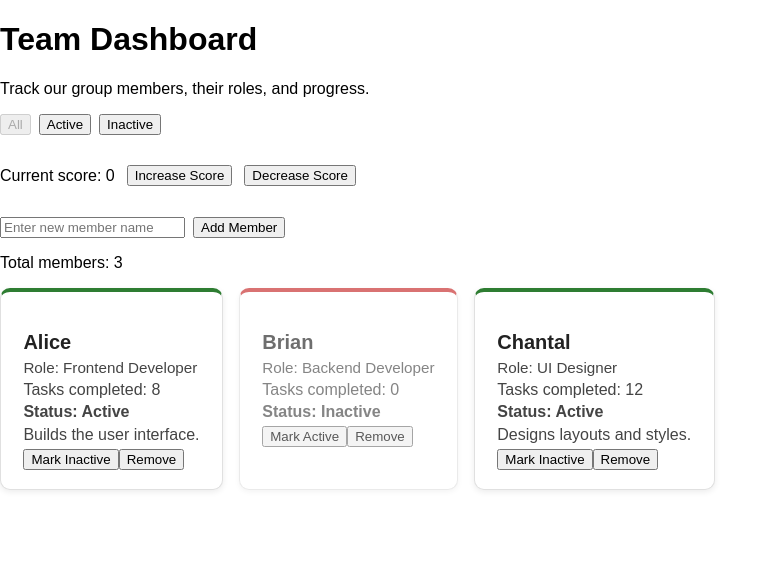
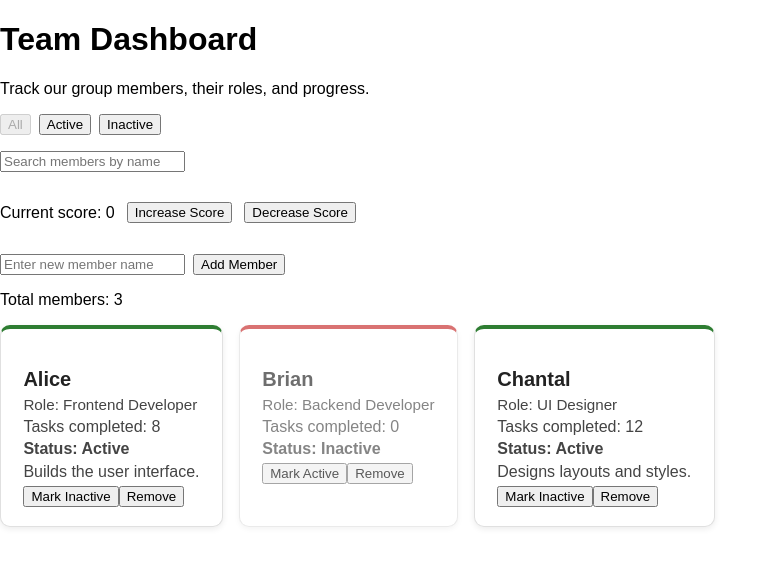
Before and after one commit to Effiong06/react-50-tasks, a React (Vite) app: page / in a window 1280 px wide. Shown: the top 566 px of the page, without its empty margins (0-778 px from the left). Built offline with nearby package versions, Linux system fonts and the light colour scheme.

Commit message:
task 49: add controlled search input to filter members by name

```diff
--- a/src/TeamDashboard.css
+++ b/src/TeamDashboard.css
@@ -10,6 +10,11 @@
 .status-filter {
   display: flex;
   gap: 0.5rem;
+  margin-bottom: 1rem;
+}
+
+.search-input {
+  display: block;
   margin-bottom: 1rem;
 }
 
--- a/src/TeamDashboard.tsx
+++ b/src/TeamDashboard.tsx
@@ -30,6 +30,9 @@ function TeamDashboard() {
 
   // Task 48: which status to show — all members, only active, or only inactive
   const [statusFilter, setStatusFilter] = useState<"all" | "active" | "inactive">("all");
+
+  // Task 49: controlled search input to filter members by name
+  const [searchTerm, setSearchTerm] = useState<string>("");
 
   // Task 33 & 34: increase score using a functional update
   const increaseScore = () => {
@@ -80,12 +83,19 @@ function TeamDashboard() {
     );
   };
 
-  // Task 48: only the members matching the current status filter
-  const visibleMembers = members.filter((member) => {
-    if (statusFilter === "active") return member.isActive;
-    if (statusFilter === "inactive") return !member.isActive;
-    return true;
-  });
+  // Task 49: typed change handler for the search input
+  const handleSearchChange = (event: React.ChangeEvent<HTMLInputElement>) => {
+    setSearchTerm(event.target.value);
+  };
+
+  // Task 48 & 49: members matching both the status filter and the search term
+  const visibleMembers = members
+    .filter((member) => {
+      if (statusFilter === "active") return member.isActive;
+      if (statusFilter === "inactive") return !member.isActive;
+      return true;
+    })
+    .filter((member) => member.name.toLowerCase().includes(searchTerm.trim().toLowerCase()));
 
   return (
     <>
@@ -103,6 +113,14 @@ function TeamDashboard() {
           Inactive
         </button>
       </div>
+
+      <input
+        type="text"
+        value={searchTerm}
+        onChange={handleSearchChange}
+        placeholder="Search members by name"
+        className="search-input"
+      />
 
       <section className="team-score">
         <p>Current score: {teamScore}</p>
```
